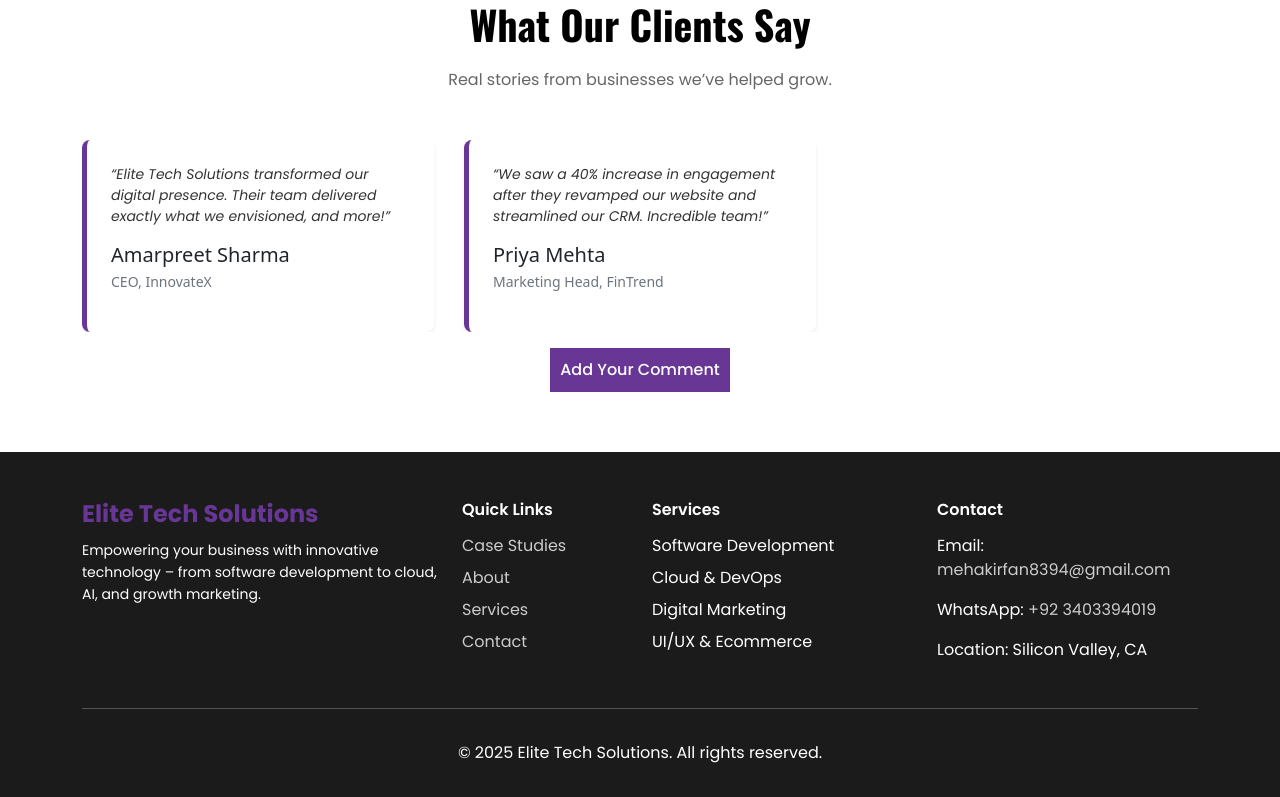
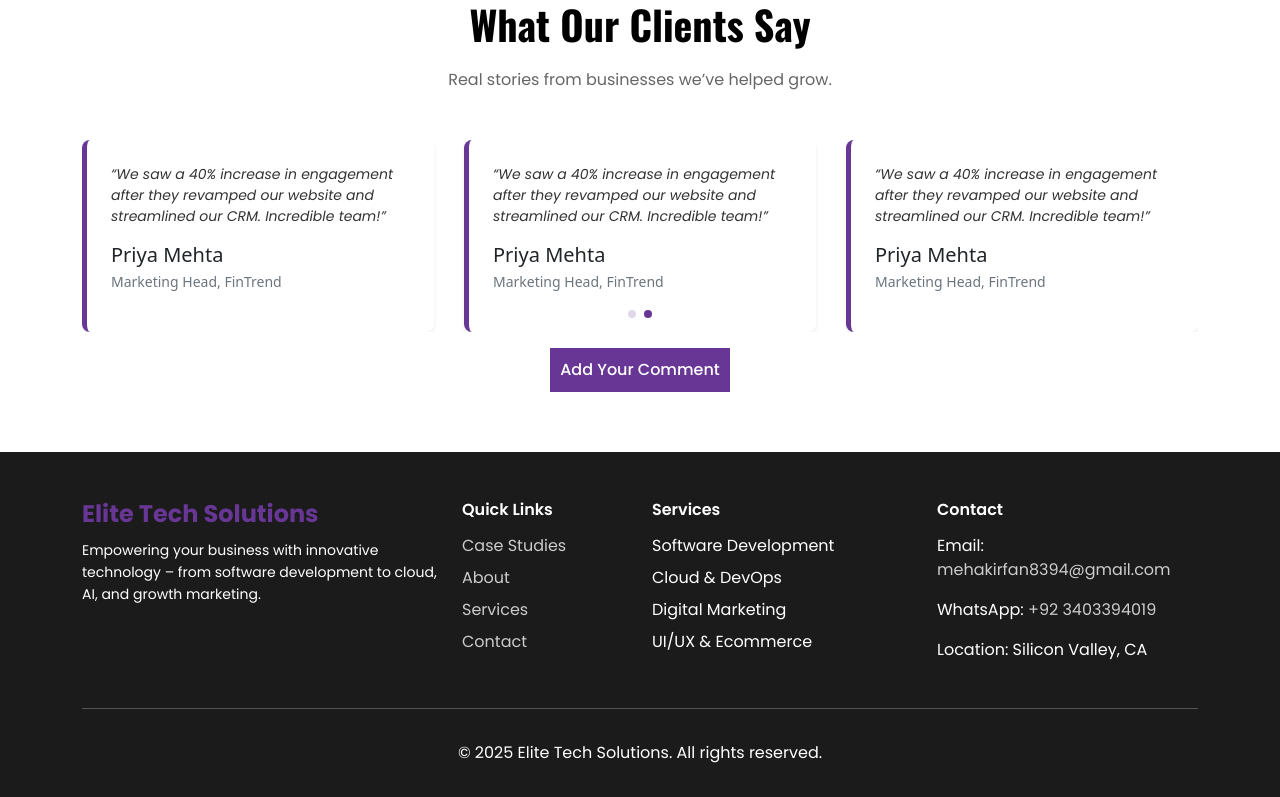
Before and after one commit to amnakhalid625/Elite_tech_website, a React (Vite) app: page / in a window 1280 px wide. Shown: the part 4645-5442 px from the top of the page. Built offline with nearby package versions, Linux system fonts and the light colour scheme.

Commit message:
elite_website

```diff
--- a/src/pages/testimonial/Testimonial.jsx
+++ b/src/pages/testimonial/Testimonial.jsx
@@ -11,6 +11,16 @@ const defaultTestimonials = [
     name: "Amarpreet Sharma",
     role: "CEO, InnovateX",
     quote: "Elite Tech Solutions transformed our digital presence. Their team delivered exactly what we envisioned, and more!",
+  },
+  {
+    name: "Priya Mehta",
+    role: "Marketing Head, FinTrend",
+    quote: "We saw a 40% increase in engagement after they revamped our website and streamlined our CRM. Incredible team!",
+  },
+  {
+    name: "Priya Mehta",
+    role: "Marketing Head, FinTrend",
+    quote: "We saw a 40% increase in engagement after they revamped our website and streamlined our CRM. Incredible team!",
   },
   {
     name: "Priya Mehta",
```
